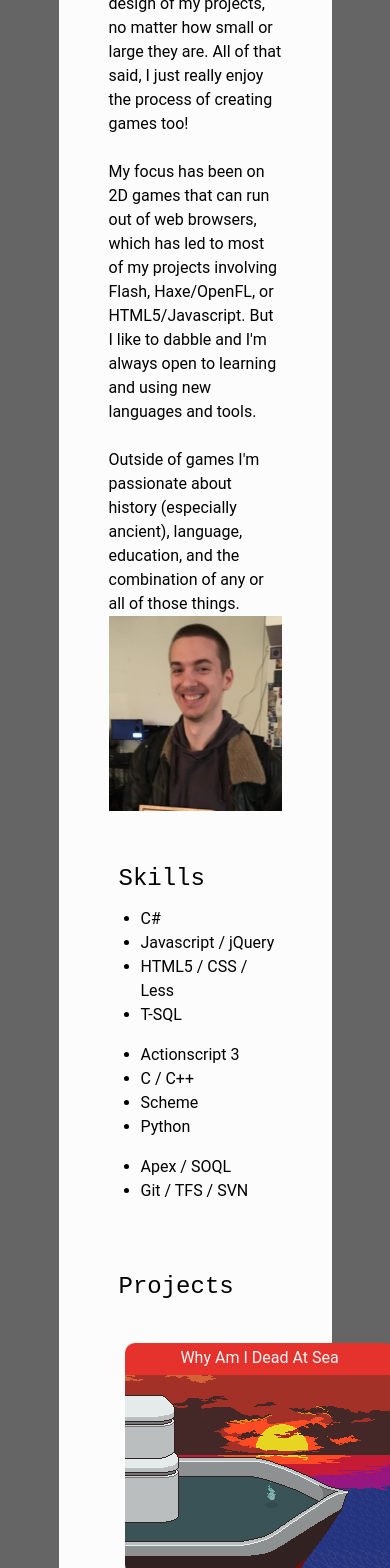
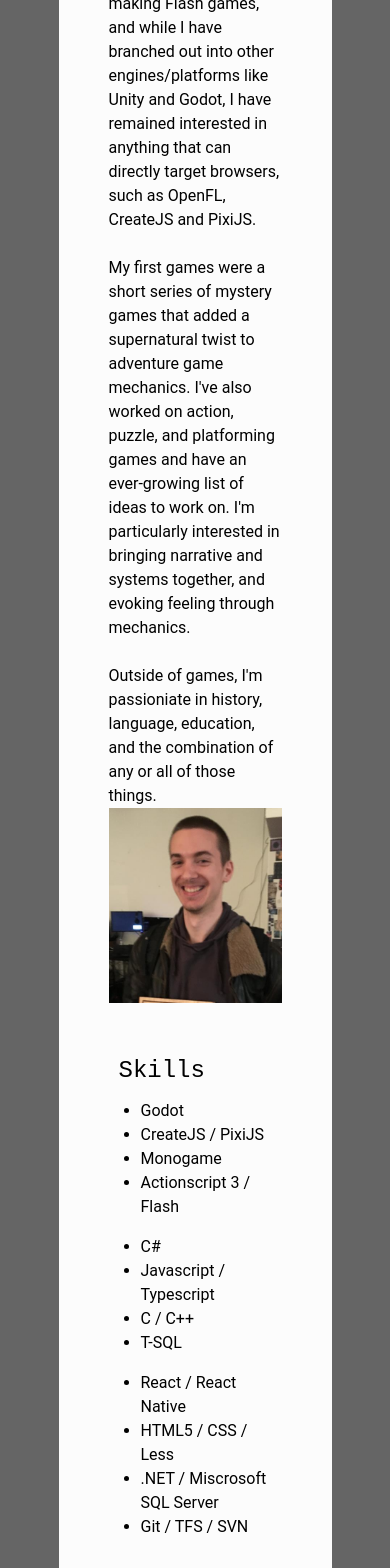
Before and after one commit to Peltast/portfolio-site, a React (Create React App) app: page / in a window 390 px wide. Shown: the part 432-2000 px from the top of the page. Built offline with nearby package versions, Linux system fonts and the light colour scheme.

Commit message:
updated copy in home page and various projects

```diff
--- a/src/portfolio/homePage.js
+++ b/src/portfolio/homePage.js
@@ -14,16 +14,15 @@ export const HomePage = () => {
                 <img src={logo} style={{ padding: "40px 0px" }} />
 
                 <div id="introduction" className="row homeItem">
-                    <div className=" col-sm-8">
-                        Hi, my name is Patrick and I am a game developer, designer, artist, and writer.
-                        I'm interested in creating systems within games to tell stories, whether in overt narrative or in played experience.
-                        I try to explore some meaning and emotion in the narrative/mechanical design of my projects, no matter how small or large they are.
-                        All of that said, I just really enjoy the process of creating games too!
+
+                    <div className="col-sm-8">
+                        Hi, my name is Patrick and I am a game developer.  My primary focus is on programming, but in my independent projects I have also been responsible for game design, art, and writing.
                         <br/><br/>
-                        My focus has been on 2D games that can run out of web browsers, which has led to most of my projects involving Flash, Haxe/OpenFL, or HTML5/Javascript.
-                        But I like to dabble and I'm always open to learning and using new languages and tools.
+                        My focus has been on 2D online/instant play games - I started out making Flash games, and while I have branched out into other engines/platforms like Unity and Godot, I have remained interested in anything that can directly target browsers, such as OpenFL, CreateJS and PixiJS.
                         <br/><br/>
-                        Outside of games I'm passionate about history (especially ancient), language, education, and the combination of any or all of those things.
+                        My first games were a short series of mystery games that added a supernatural twist to adventure game mechanics.  I've also worked on action, puzzle, and platforming games and have an ever-growing list of ideas to work on.  I'm particularly interested in bringing narrative and systems together, and evoking feeling through mechanics.
+                        <br/><br/>
+                        Outside of games, I'm passioniate in history, language, education, and the combination of any or all of those things.
                     </div>
 
                     <div className="col-sm-4">
@@ -37,23 +36,25 @@ export const HomePage = () => {
                 <div className="row homeItem">
                     <div class="col-sm-4">
                         <ul>
+                            <li>Godot</li>
+                            <li>CreateJS / PixiJS</li>
+                            <li>Monogame</li>
+                            <li>Actionscript 3 / Flash</li>
+                        </ul>
+                    </div>
+                    <div class="col-sm-4">
+                        <ul>
                             <li>C#</li>
-                            <li>Javascript / jQuery</li>
-                            <li>HTML5 / CSS / Less</li>
+                            <li>Javascript / Typescript</li>
+                            <li>C / C++</li>
                             <li>T-SQL</li>
                         </ul>
                     </div>
                     <div class="col-sm-4">
                         <ul>
-                            <li>Actionscript 3</li>
-                            <li>C / C++</li>
-                            <li>Scheme</li>
-                            <li>Python</li>
-                        </ul>
-                    </div>
-                    <div class="col-sm-4">
-                        <ul>
-                            <li>Apex / SOQL</li>
+                            <li>React / React Native</li>
+                            <li>HTML5 / CSS / Less</li>
+                            <li>.NET / Miscrosoft SQL Server</li>
                             <li>Git / TFS / SVN</li>
                         </ul>
                     </div>
--- a/src/portfolio/projectPage.js
+++ b/src/portfolio/projectPage.js
@@ -92,6 +92,14 @@ export const ProjectPage = ({projectKey}) => {
                             { project.reviewsHTML() }
                         </div>
                     }
+                    { project.userReviewsHTML &&
+                        <div className="row" id="projectLinks">
+                            <div className="projectHeader" id="linksHeader" >
+                                User Reviews
+                            </div>
+                            { project.userReviewsHTML() }
+                        </div>
+                    }
                     { project.linksHTML &&
                         <div className="row" id="projectLinks">
                             <div className="projectHeader" id="linksHeader" >
```
Also changed, not shown: src/project_content/projectData.js (+42 -14 lines).
